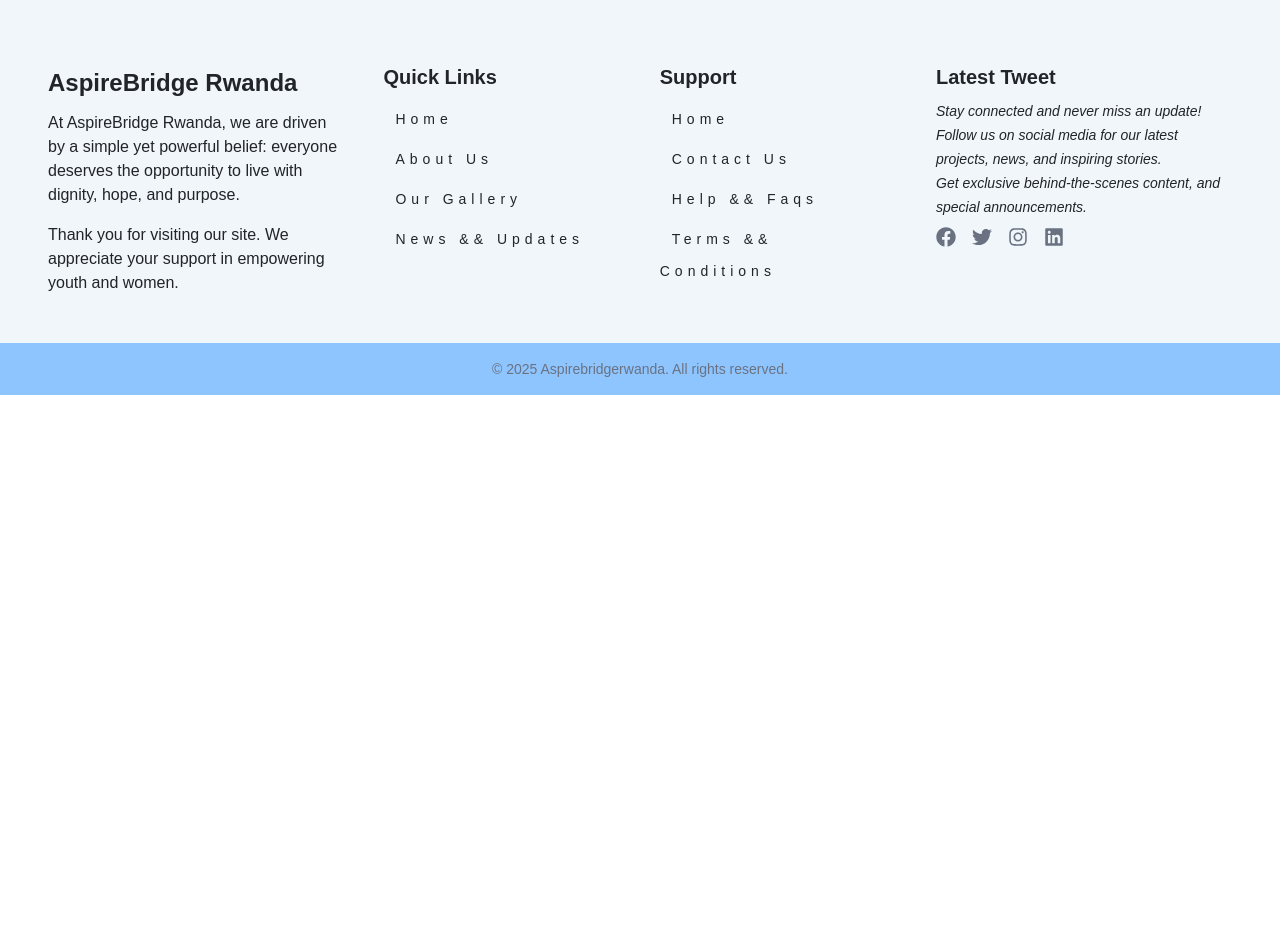
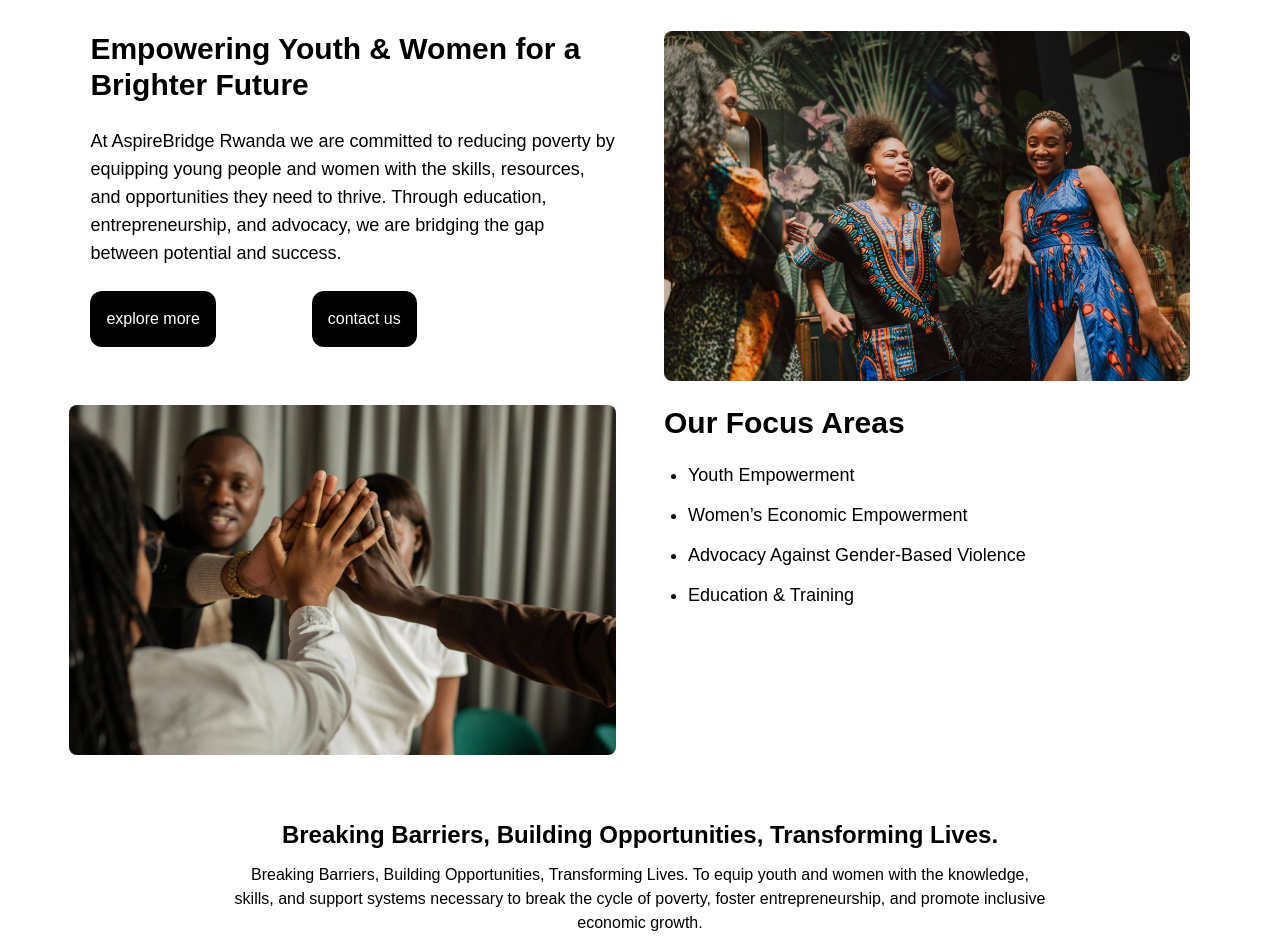
Before and after one commit to Mihigojordan/aspirebridge, a React (Vite) app: page / in a window 1280 px wide. Shown: the part 720-1672 px from the top of the page. Before the commit the page ends 1115 px from the top, so only its background shows below. Built offline with nearby package versions, Linux system fonts and the light colour scheme.

Commit message:
finished home page but it is not checked well for more great design

```diff
--- /dev/null
+++ b/src/components/Breakthrough.jsx
@@ -0,0 +1,33 @@
+import React from 'react'
+import image from '../assets/vision-1.jpg'
+import image2 from '../assets/vison-2.jpg'
+import image3 from '../assets/causes-1.png'
+import image4 from '../assets/causes-2.png'
+
+export const Breakthrough = () => {
+    const images = [
+        image,
+        image2,
+        image3,
+        image4,
+    ]
+  return (
+    <div className='flex items-center justify-center flex-col py-3' >
+        <div className=' flex flex-col items-center justify-center gap-3  w-8/12 p-5 ' >
+            <h1 className=' font-semibold text-2xl ' >Breaking Barriers, Building Opportunities, Transforming Lives.</h1>
+            <p className='text-center' >Breaking Barriers, Building Opportunities, Transforming Lives.
+            To equip youth and women with the knowledge, skills, and support systems necessary to break the cycle of poverty, foster entrepreneurship, and promote inclusive economic growth.</p>
+        </div>
+        <div className='flex' >
+           {
+            images.map((image , i)=>(
+                <img src={image} className='w-3/12' alt="" key={i}/>
+            ))
+           }
+        </div>
+    </div>
+  )
+}
+
+
+export default Breakthrough
--- /dev/null
+++ b/src/components/FocusArea.jsx
@@ -0,0 +1,35 @@
+import React from "react";
+
+export const FocusArea = ({ heading, listItems, img }) => {
+    return (
+        <div className=" flex xl:flex-row justify-center gap-24  md:flex-col lg:flex-row md:w-full md:gap-12  ">
+            <div className="xl:w-[45%] h-[350px] md:w-full ">
+                <img
+                    src={img}
+                    alt=""
+                    className="w-full h-full rounded-lg object-cover"
+                />
+            </div>
+            <div className="w-[45%] flex flex-col gap-5 items-start  ">
+                <h1 className=" font-bold sm:text-lg md:text-xl lg:text-2xl xl:text-3xl ">
+                    {heading}
+                </h1>
+                {
+                    listItems && listItems.length > 0 && (
+                        <ul className="list-disc flex flex-col items-start gap-3 px-6 " >
+                            {
+                                listItems.map((item, index) => (
+                                    <li key={index} className=" text-lg">
+                                        {item}
+                                    </li>
+                                ))
+                            }
+                        </ul>
+                    )
+                }
+            </div>
+        </div>
+    );
+};
+
+export default FocusArea;
--- a/src/components/Navbar.jsx
+++ b/src/components/Navbar.jsx
@@ -42,7 +42,7 @@
                 About
               </NavLink>
             </li>
-            <li>
+            {/* <li>
               <NavLink
                 to="/gallery"
                 className={({ isActive }) =>
@@ -61,7 +61,7 @@
               >
                 News & Blogs
               </NavLink>
-            </li>
+            </li> */}
             <li>
               <NavLink
                 to="/contact"
--- /dev/null
+++ b/src/components/VisionContent.jsx
@@ -0,0 +1,22 @@
+import React from "react";
+
+const VisionContent = ({ img , heading , paragraph }) =>{
+    const buttonStyle = " bg-black p-4 text-white rounded-xl "
+    return(
+        <div className=" flex  justify-center gap-12 md:flex-col-reverse md:w-full  lg:flex-row xl:flex-row p-6  " >
+            <div className="xl:w-[45%] sm:w-full md:w-full lg:w-full flex flex-col gap-6 " >
+                <h1 className=" font-bold sm:text-lg md:text-xl lg:text-2xl xl:text-3xl " >{heading}</h1>
+                <p className=" text-lg" >{paragraph}</p>
+                <div className=" flex items-center  gap-24 md:justify-between xl:justify-start  " >
+                    <button className={buttonStyle} >explore more</button>
+                    <button className={buttonStyle} >contact us</button>
+                </div>
+            </div>
+           <div className="xl:w-[45%] h-[350px] md:w-full " >
+            <img src={img} alt="" className="w-full h-full rounded-lg object-cover " />
+           </div>
+        </div>
+    )
+}
+
+export default VisionContent
--- /dev/null
+++ b/src/components/VisionSection.jsx
@@ -0,0 +1,30 @@
+import React from 'react'
+import VisionContent from './VisionContent'
+import FocusArea from './FocusArea'
+import visionImage1 from '../assets/vision-1.jpg'
+import visionImage2 from '../assets/vison-2.jpg'
+
+
+function VisionSection() {
+  return (
+    <div className=' p-8 bg-gray-20 ' >
+        <VisionContent
+        img={visionImage1}
+        heading={"Empowering Youth & Women for a Brighter Future"}
+        paragraph={"At AspireBridge Rwanda we are committed to reducing poverty by equipping young people and women with the skills, resources, and opportunities they need to thrive. Through education, entrepreneurship, and advocacy, we are bridging the gap between potential and success."}
+        />
+        <FocusArea
+        img={visionImage2}
+        heading={"Our Focus Areas"}
+        listItems={[
+          "Youth Empowerment",
+          "Women’s Economic Empowerment",
+          "Advocacy Against Gender-Based Violence",
+          "Education & Training"
+        ]}
+        />
+    </div>
+  )
+}
+
+export default VisionSection
--- a/src/pages/Home.jsx
+++ b/src/pages/Home.jsx
@@ -1,10 +1,14 @@
 import React from 'react'
 import HeroPage from '../components/HeroPage'
+import VisionSection from '../components/VisionSection'
+import Breakthrough from '../components/Breakthrough'
 
 function Home() {
   return (
     <div>
         <HeroPage />
+        <VisionSection />
+        <Breakthrough/>
     </div>
   )
 }
```
Also changed, not shown: src/assets/vision-1.jpg (added), src/assets/vison-2.jpg (added).
